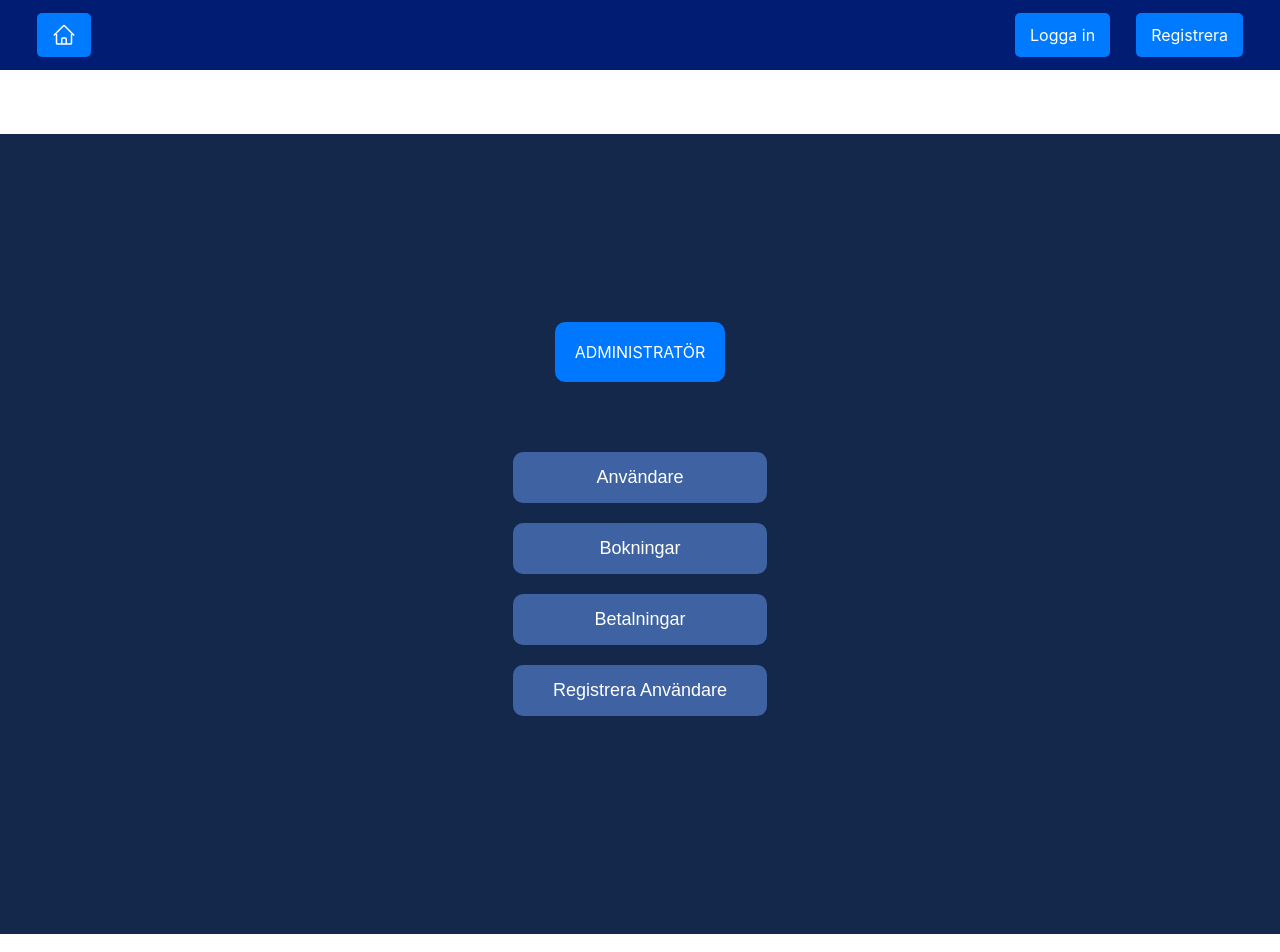
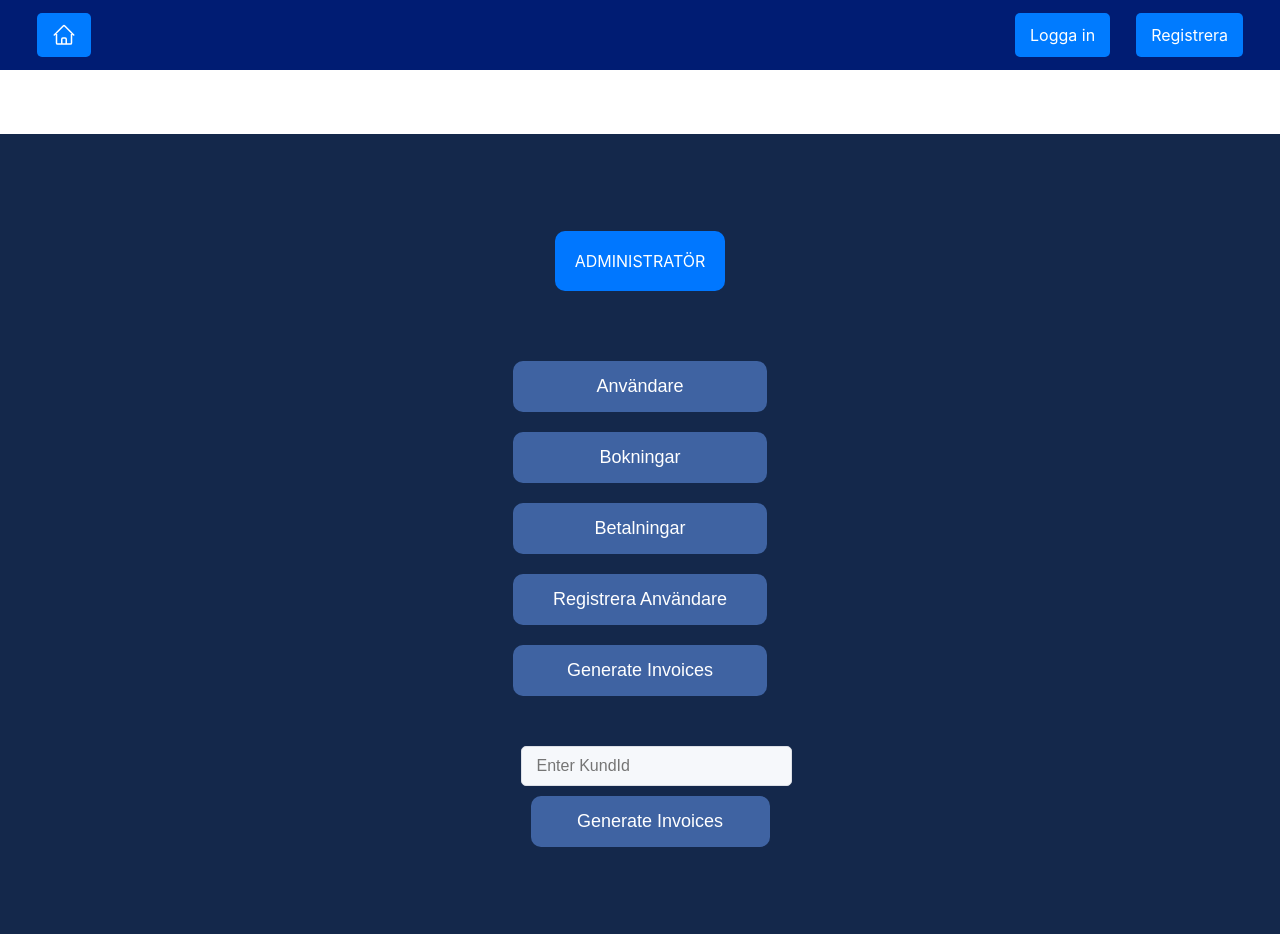
Before and after one commit to SevRostomyan/bookitfrontend, a React (Create React App) app: page /admin-dashboard/generate-invoices in a window 1280 px wide. Shown: the top 952 px of the page. Built offline with nearby package versions, Linux system fonts and the light colour scheme.

Commit message:
Lade till fakturering för admin

```diff
--- /dev/null
+++ b/src/Components/Admin/GenerateInvoices.jsx
@@ -0,0 +1,45 @@
+import React, { useState } from 'react';
+import { useAuth } from '../../AuthContext';
+
+function GenerateInvoices() {
+    const { auth } = useAuth();
+    const [kundId, setKundId] = useState('');
+
+    async function generateInvoices() {
+        try {
+            const response = await fetch('http://localhost:7878/api/admin/generateInvoices', {
+                method: 'POST',
+                headers: {
+                    'Authorization': `Bearer ${auth.token}`,
+                    'Content-Type': 'application/json',
+                },
+                body: JSON.stringify({ kundId: kundId }),
+            });
+
+            if (!response.ok) {
+                throw new Error('Failed to generate invoices');
+            }
+
+            const data = await response.json();
+            console.log(data);
+            alert('Invoices generated successfully for KundId: ' + kundId);
+        } catch (error) {
+            console.error('Error:', error);
+            alert('Failed to generate invoices.');
+        }
+    }
+
+    return (
+        <div>
+            <input
+                type="text"
+                placeholder="Enter KundId"
+                value={kundId}
+                onChange={e => setKundId(e.target.value)}
+            />
+            <button className="dashboard-button" onClick={generateInvoices}>Generate Invoices</button>
+        </div>
+    );
+}
+
+export default GenerateInvoices;
--- a/src/Components/Dashboard/AdminDashboard.jsx
+++ b/src/Components/Dashboard/AdminDashboard.jsx
@@ -5,11 +5,13 @@ import BookingManagement from './BookingManagement';
 import PaymentManagement from './PaymentManagement';
 import RegisterUserForm from './RegisterUserForm';
 import UserManagement from './UserManagement';
+import GenerateInvoices from '../Admin/GenerateInvoices';
+
 
 function AdminDashboard() {
     const navigate = useNavigate();
 
-    // Navigeringsfunktion
+
     const navigateTo = (path) => {
         navigate(path);
     };
@@ -22,8 +24,10 @@ function AdminDashboard() {
                 <button className="dashboard-button" onClick={() => navigateTo('bookings')}>Bokningar</button>
                 <button className="dashboard-button" onClick={() => navigateTo('payments')}>Betalningar</button>
                 <button className="dashboard-button" onClick={() => navigateTo('register')}>Registrera Användare</button>
+                <button className="dashboard-button" onClick={() => navigateTo('generate-invoices')}>Generate Invoices</button>
             </div>
             <Routes>
+                <Route path="generate-invoices" element={<GenerateInvoices />} />
                 <Route path="user-management" element={<UserManagement />} />
                 <Route path="bookings" element={<BookingManagement />} />
                 <Route path="payments" element={<PaymentManagement />} />
@@ -32,5 +36,4 @@ function AdminDashboard() {
         </div>
     );
 }
-
 export default AdminDashboard;
```
